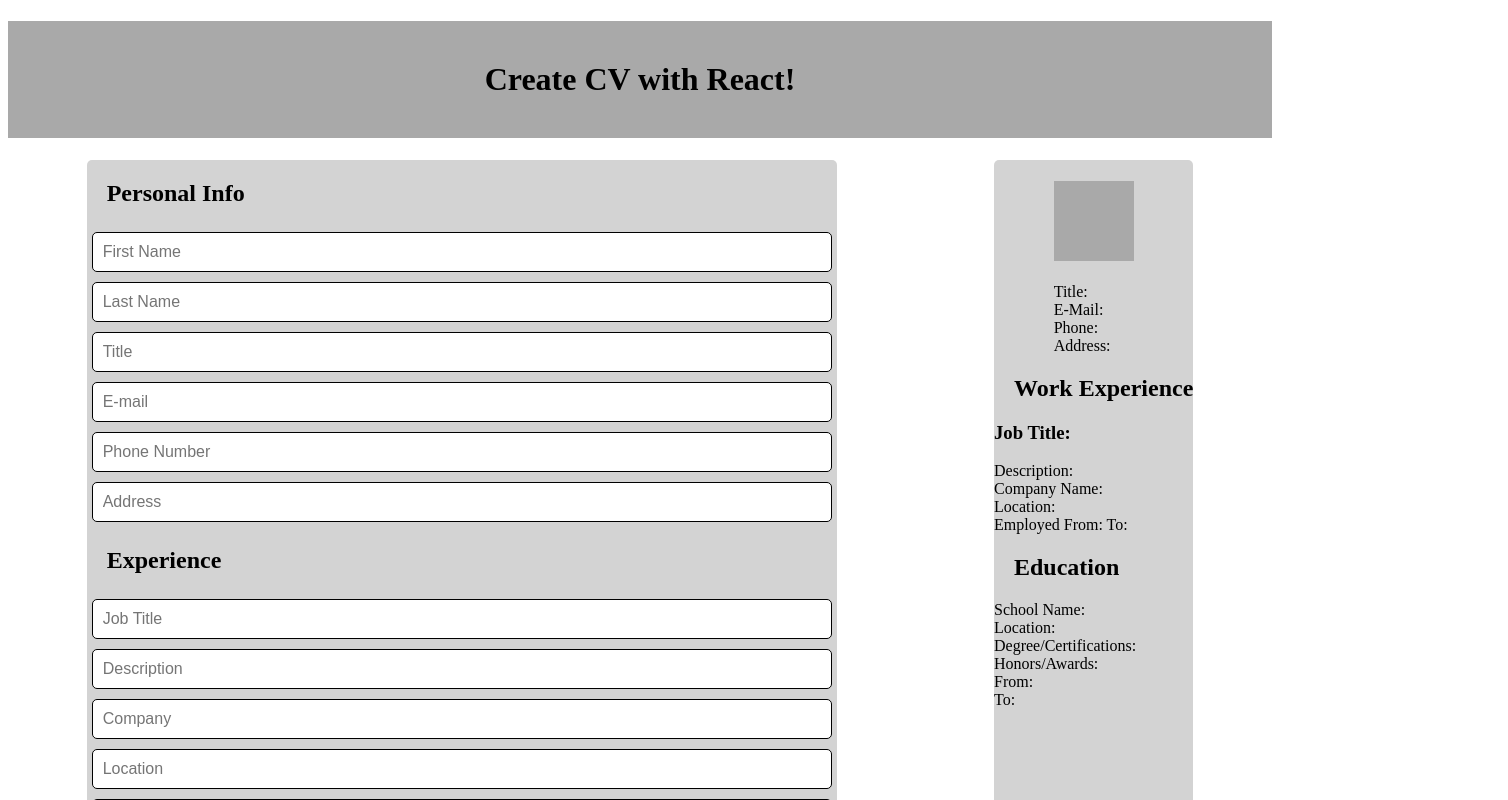
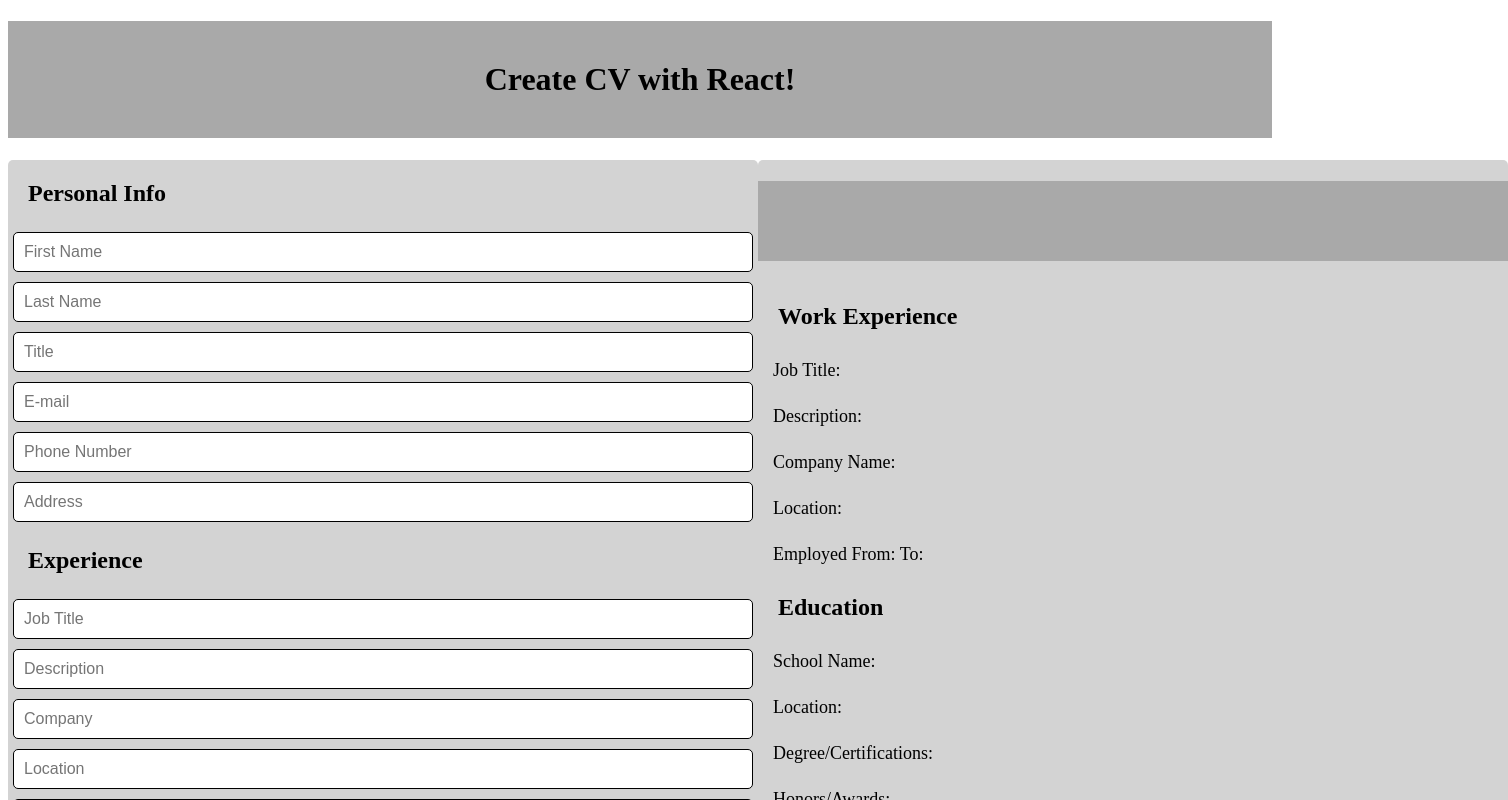
Before and after one commit to treymorris/cv-project, a React (Create React App) app: page / in a window 1280 px wide. Shown: the top 800 px of the page, 1508 px wide, since content can reach past the window. Built offline with nearby package versions, Linux system fonts and the light colour scheme.

Commit message:
Added a little CSS will come back to finish styling

```diff
--- a/src/App.css
+++ b/src/App.css
@@ -1,6 +1,6 @@
-/* * {
+ /* * {
   border: solid 1px red;
-} */
+}  */
 h1 {
   background-color: darkgray;
   padding: 40px;
@@ -47,3 +47,20 @@
   display: flex;
   justify-content: space-around;
 }
+
+.displayField {
+  font-size: 18px;
+  /* border: solid 1px black; */
+  border-radius: 5px;
+  padding: 10px;
+  margin: 5px;
+}
+
+.persInfoDisplay {
+  font-size: 16px;
+  text-align: center;
+  /* border: solid 1px black; */
+  /* border-radius: 5px; */
+  /* padding: 5px;
+  margin: 5px; */
+}
--- a/src/components/EduPreview.js
+++ b/src/components/EduPreview.js
@@ -3,12 +3,12 @@
     return(
             <div>
                 <h2>Education</h2>
-                <div>School Name: {props.school}</div>
-                <div>Location: {props.schoolLocation}</div>
-                <div>Degree/Certifications: {props.degree}</div>
-                <div>Honors/Awards: {props.honors}</div>
-                <div>From: {props.educationFrom}</div>
-                <div>To: {props.educationTo}</div>
+                <div className="displayField">School Name: {props.school}</div>
+                <div className="displayField">Location: {props.schoolLocation}</div>
+                <div className="displayField">Degree/Certifications: {props.degree}</div>
+                <div className="displayField">Honors/Awards: {props.honors}</div>
+                <div className="displayField">From: {props.educationFrom}</div>
+                <div className="displayField">To: {props.educationTo}</div>
             </div>
         )
     };
--- a/src/components/ExpInfo.js
+++ b/src/components/ExpInfo.js
@@ -25,7 +25,7 @@
                         <input type="text"
                                name="company"
                                placeholder="Company"
-                               onchange={props.onchange}
+                               onChange={props.onchange}
                                value={props.company}
                                required
                         />
--- a/src/components/ExpPreview.js
+++ b/src/components/ExpPreview.js
@@ -3,11 +3,11 @@
         return(
             <div>
                 <h2>Work Experience</h2>
-                <h3>Job Title: {props.jobtitle}</h3>
-                <div>Description: {props.description}</div>
-                <div>Company Name: {props.company}</div>
-                <div>Location: {props.jobLocation}</div>
-                <div>Employed From: {props.from} To: {props.to}</div>
+                <div className="displayField">Job Title: {props.jobtitle}</div>
+                <div className="displayField">Description: {props.description}</div>
+                <div className="displayField">Company Name: {props.company}</div>
+                <div className="displayField">Location: {props.jobLocation}</div>
+                <div className="displayField">Employed From: {props.from} To: {props.to}</div>
             </div>
         )
     }
--- a/src/components/PersInfo.js
+++ b/src/components/PersInfo.js
@@ -23,8 +23,8 @@
                         />
 
                         <input type="text"
+                               placeholder="Title"
                                name="title"
-                               placeholder="Title"
                                onChange={props.onchange}
                                value={props.title}
                                required
@@ -35,6 +35,7 @@
                                placeholder="E-mail"
                                onChange={props.onchange}
                                value={props.email}
+                               required
                         />
 
                         <input type="tel"
--- a/src/components/PersPreview.js
+++ b/src/components/PersPreview.js
@@ -1,12 +1,12 @@
 const PersPreview = (props) => {
 
     return (
-            <div className="inputBox">
+            <div className="gridContainer">
                 <h1>{props.firstName} {props.lastName}</h1>
-                <div>Title: {props.title}</div>
-                <div>E-Mail: {props.email}</div>
-                <div>Phone: {props.phone}</div>
-                <div>Address: {props.address}</div>
+                <div className="persInfoDisplay">{props.title}</div>
+                <div className="persInfoDisplay">{props.email}</div>
+                <div className="persInfoDisplay">{props.phone}</div>
+                <div className="persInfoDisplay">{props.address}</div>
             </div>
         )
     };
```
